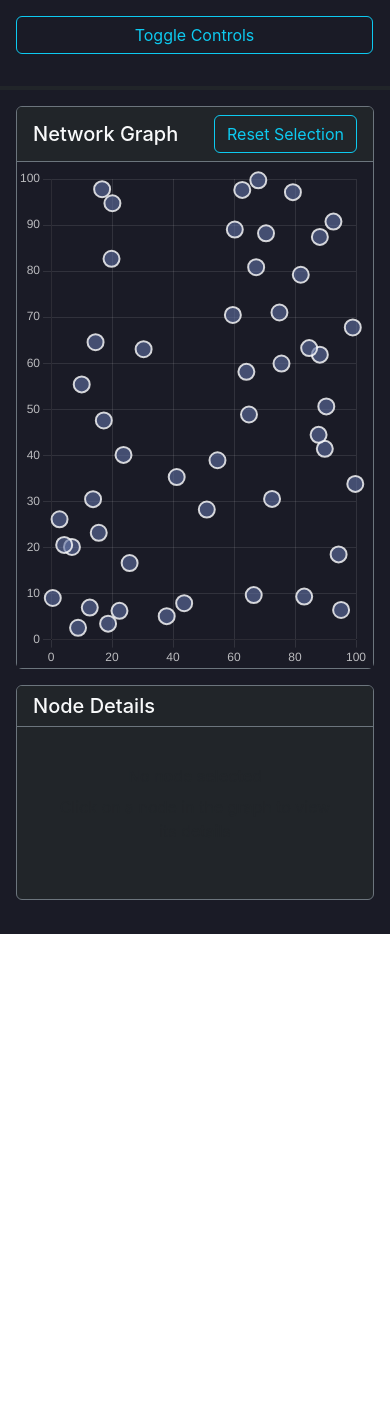
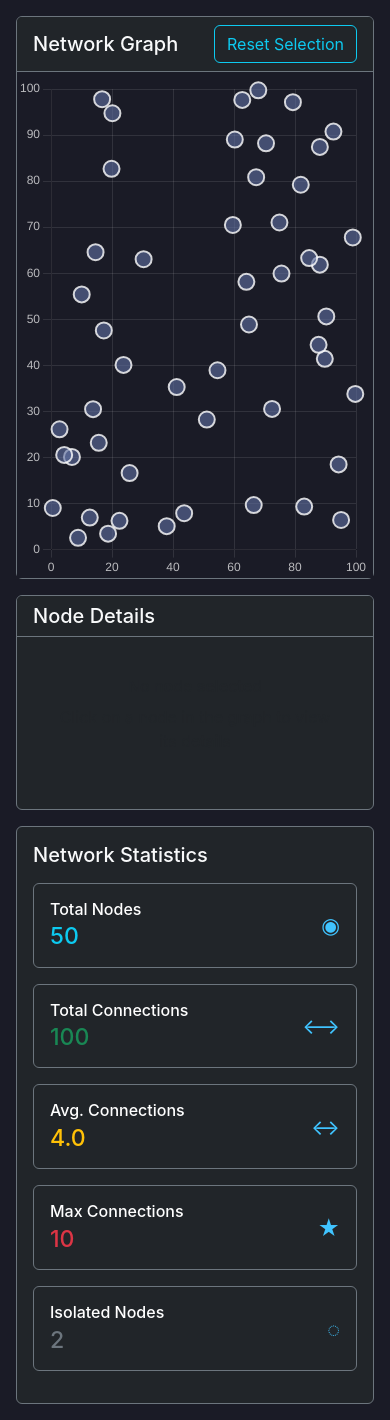
Before and after one commit to andre26z/acuvity, a React (Create React App) app: page / in a window 390 px wide. Before the commit the page ends 934 px from the top, so only its background shows below. Built offline with nearby package versions, Linux system fonts and the light colour scheme.

Commit message:
respo fix

```diff
--- a/src/App.jsx
+++ b/src/App.jsx
@@ -234,26 +234,12 @@ const GraphVisualization = () => {
   return (
     <div className="container-fluid p-0 bg-dark text-light min-vh-100">
       <div className="row g-1">
-        {/* Sidebar - Collapsible on mobile */}
+        {/* Sidebar - Only visible on larger screens (≥760px) */}
         <div
-          className="col-lg-3 col-md-4 border-end border-secondary"
+          className="col-md-3 d-none d-md-block border-end border-secondary"
           style={{ background: "#1a1b26" }}
         >
           <div className="p-3">
-            {/* Collapse toggle for mobile */}
-            <button
-              className="btn btn-outline-info w-100 mb-3 d-lg-none"
-              type="button"
-              data-bs-toggle="collapse"
-              data-bs-target="#sidebarContent"
-              aria-expanded="false"
-              aria-controls="sidebarContent"
-            >
-              Toggle Controls
-            </button>
-
-            {/* Collapsible content */}
-            <div className="collapse d-lg-block" id="sidebarContent">
             <div className="mb-4">
               <h5 className="text-light mb-3">Graph Controls</h5>
               <div className="position-relative mb-3">
@@ -301,10 +287,9 @@ const GraphVisualization = () => {
             />
           </div>
         </div>
-        </div>
 
         {/* Main Content */}
-        <div className="col-lg-9 col-md-8">
+        <div className="col-12 col-md-9">
           <div
             className="p-3"
             style={{ background: "#1a1b26", minHeight: "100vh" }}
@@ -341,7 +326,7 @@ const GraphVisualization = () => {
             </div>
 
             {/* Node Details Card */}
-            <div className="card bg-dark border-secondary">
+            <div className="card bg-dark border-secondary mb-3">
               <div className="card-header bg-dark border-secondary">
                 <h5 className="card-title mb-0 text-light">
                   {selectedNode
@@ -414,6 +399,20 @@ const GraphVisualization = () => {
                 )}
               </div>
             </div>
+
+            {/* Statistics for mobile view - Only visible below 760px */}
+            <div className="d-md-none">
+              <div className="card bg-dark border-secondary">
+                <div className="card-body">
+                  <NetworkStatistics
+                    data={data}
+                    statistics={statistics}
+                    selectedNode={selectedNode}
+                    getConnectedEdges={getConnectedEdges}
+                  />
+                </div>
+              </div>
+            </div>
           </div>
         </div>
       </div>
```
Lines whose indentation alone changed are shown as unchanged.
